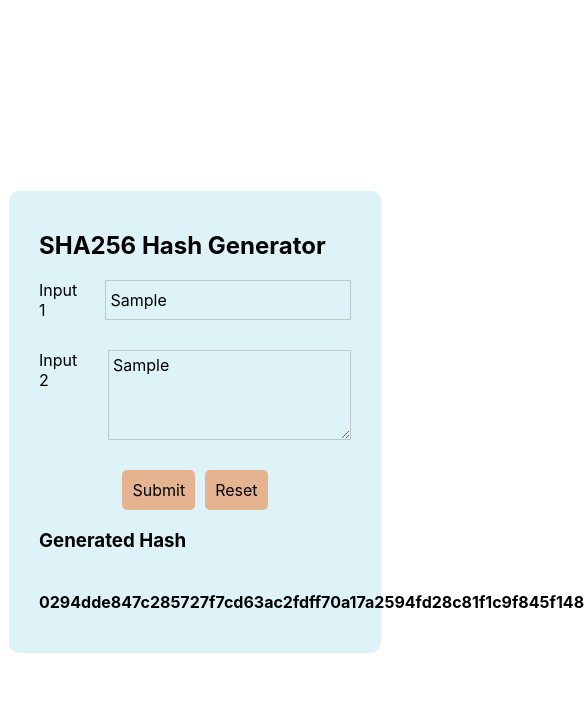
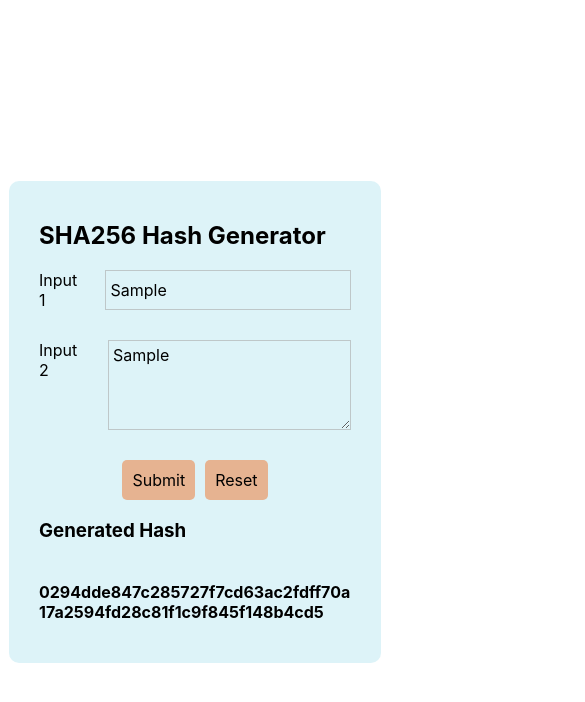
Before and after one commit to shucoll/SHAGenerator, a React (Create React App) app: page / in a window 390 px wide. Both pictures are taken after typing "Sample", "Sample" into the empty fields and a click on the input "Submit". Shown: the top 702 px of the page, 585 px wide, since content can reach past the window. Built offline with nearby package versions, Linux system fonts and the light colour scheme.

Commit message:
title update, made hash responsive

```diff
--- a/public/index.html
+++ b/public/index.html
@@ -7,7 +7,7 @@
     <meta name="theme-color" content="#000000" />
     <meta
       name="description"
-      content="SHA generator web application"
+      content="SHA256 generator web application"
     />
     <link rel="apple-touch-icon" href="%PUBLIC_URL%/logo192.png" />
     <!--
@@ -24,7 +24,7 @@
       work correctly both with client-side routing and a non-root public URL.
       Learn how to configure a non-root public URL by running `npm run build`.
     -->
-    <title>React App</title>
+    <title>SHA256 Hash Generator</title>
   </head>
   <body>
     <noscript>You need to enable JavaScript to run this app.</noscript>
--- a/src/components/HashGenerator/HashGenerator.js
+++ b/src/components/HashGenerator/HashGenerator.js
@@ -59,7 +59,7 @@ const HashGenerator = (props) => {
         </div>
 
         <h3>Generated Hash</h3>
-        {hashedValue && <h4>{hashedValue}</h4>}
+        {hashedValue && <h4 className={styles.hash}>{hashedValue}</h4>}
       </form>
     </div>
   );
--- a/src/components/HashGenerator/HashGenerator.module.css
+++ b/src/components/HashGenerator/HashGenerator.module.css
@@ -70,3 +70,7 @@
 .btn:hover {
   background-color: rgb(230, 165, 122);
 }
+
+.hash {
+  word-wrap: break-word
+}
```
